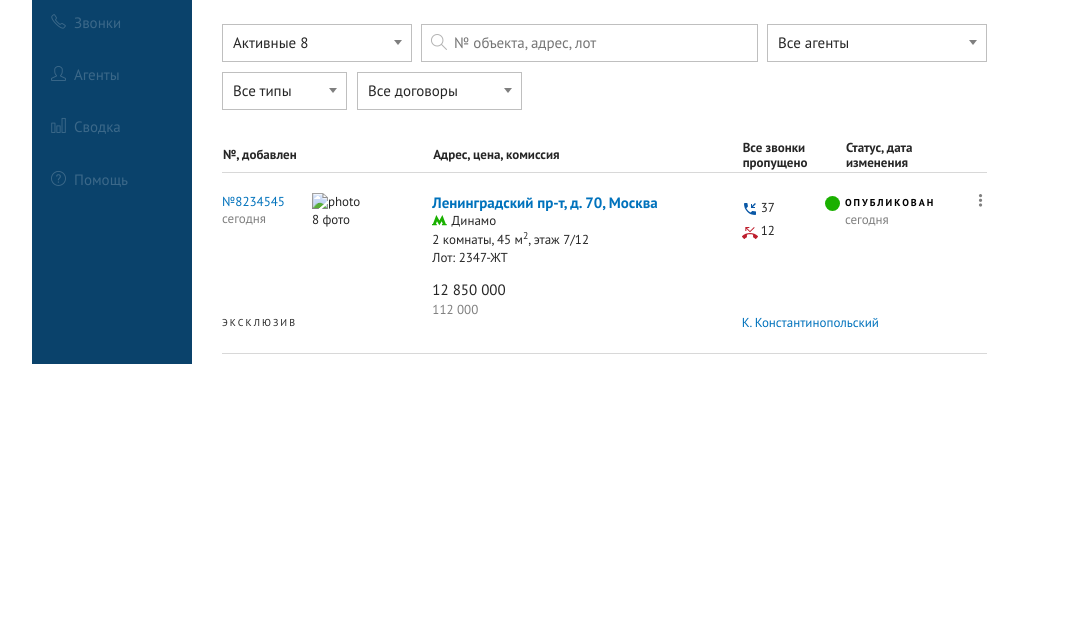
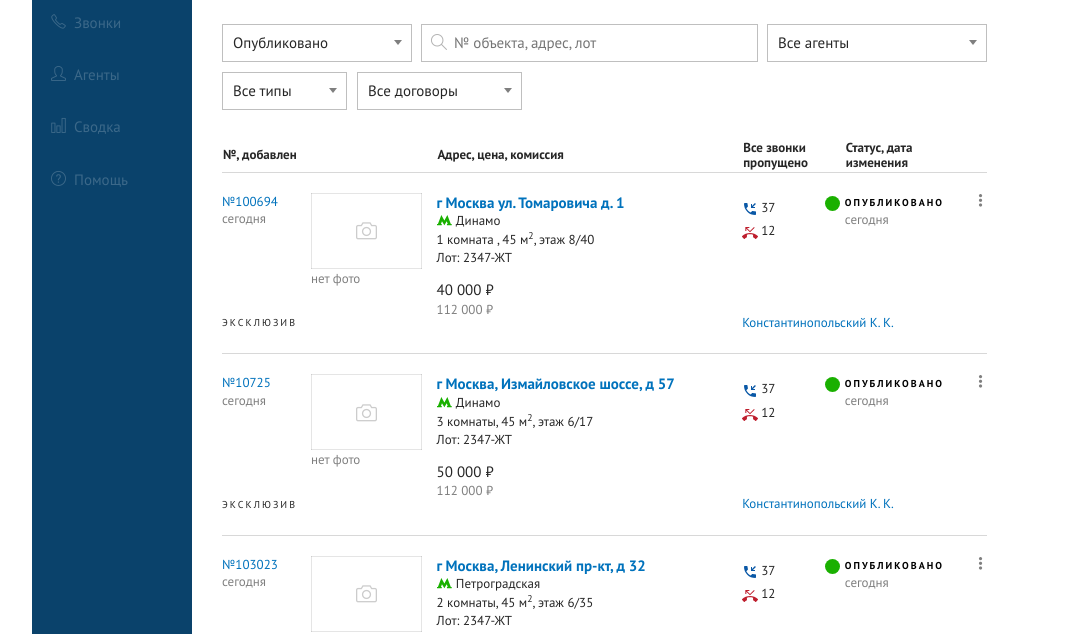
Before and after one commit to qramilq/33slona, a website: page dist/index.html in a window 1280 px wide. Shown: the part 170-804 px from the top of the page, without its empty margins (108-1176 px from the left). Drawn offline with nearby package versions, Linux system fonts and the light colour scheme; files that its build step writes are made by us from their sources.

Commit message:
angular added

```diff
--- /dev/null
+++ b/src/js/mainCtrl.js
@@ -0,0 +1,89 @@
+var app = angular.module('slonApp', []);
+
+app.controller('mainCtrl', function($scope, $http, $locale) {
+    // number separator
+    $locale.NUMBER_FORMATS.GROUP_SEP = " ";
+
+    // statuses
+    $scope.statusList = [
+        {
+            value: 0,
+            status:'Отклонен',
+            class:'rejected'
+        },
+        {
+            value: 1,
+            status:'Опубликовано',
+            class: 'public'
+        },
+        {
+            value: 2,
+            status:'Модерация',
+            class: 'moderation'
+        },
+        {
+            value: 3,
+            status:'Внесен аванс',
+            class: 'prepaid'
+        },
+        {
+            value: 4,
+            status:'Черновик',
+            class: 'draft'
+        }
+    ]
+
+    // set default status
+    $scope.statusFilter = $scope.statusList[1];
+
+    // get data from json
+    $http.get("../testObject.json")
+    .then(function(response) {
+        $scope.flats= response.data.data;
+        console.log('data is ', response.data.data)
+    });
+
+});
+
+app.filter('myFilter', function() {
+    return function(flats, statusFilter, searchFilter) {
+        if (flats){
+
+            // result filtered array
+            var filtered = [];
+
+            // checking flat's status function
+            checkStatus = function(flat, status) {
+                if (flat.status == status) return true;
+            }
+
+            checkSearch = function(flat, searchString) {
+                if (!searchString) return true;
+
+                var flatData = {
+                    id: flat['id'].toString().toLowerCase(),
+                    address: flat['address'].toString().toLowerCase(),
+                }
+                // format search string to string and to lower case to use indexOf()
+                var formattedSearchString = searchString.toString().toLowerCase();
+
+                // checking strings (need flat['lot'] check, don't have)
+                if ((flatData['id'].indexOf(formattedSearchString) != -1) || (flatData['address'].indexOf(formattedSearchString) != -1))
+                return true;
+            }
+
+            // checking each flat
+            for (var i = 0; i < flats.length; i++) {
+                if (checkStatus(flats[i], statusFilter.value) && checkSearch(flats[i], searchFilter))
+                    filtered.push(flats[i]);
+            }
+
+            // console.log('statusFilter ', statusFilter);
+            // console.log('searchFilter ', searchFilter);
+            // console.log('filtered ', filtered);
+            return filtered;
+
+        }
+
+    }
+});
--- a/src/scss/style.scss
+++ b/src/scss/style.scss
@@ -365,7 +365,7 @@ h3 {
 
 .objects {
     &-wrapper{
-        padding: 10px 45px 10px 30px;
+        padding: 10px 45px 104px 30px;
     }
     &__table {
         font-size: 13px;
@@ -407,7 +407,25 @@ h3 {
             bottom: 20px;
         }
         &-pic {}
-        &-pic-count { line-height: 1.54; }
+        &-no-pic {
+            width:110px;
+            height:75px;
+            background-color: #fff;
+            border: solid 1px rgba(0, 0, 0, 0.1);
+            display: table;
+
+            .icons {
+                display: table-cell;
+                vertical-align: middle;
+                text-align: center;
+                font-size: 21px;
+                color: rgba(0, 0, 0, 0.2);
+            }
+        }
+        &-pic-count {
+            color: rgba(0, 0, 0, 0.5);
+            line-height: 1.54;
+        }
         &-title {
             margin: 0;
         }
@@ -475,14 +493,46 @@ h3 {
             &_public:before {
                 @extend %status-icon;
                 background-color: $status_public;
-
+            }
+            &_moderation:before {
+                @extend %status-icon;
+                background-color: $status_moderation;
+            }
+            &_prepaid:before {
+                @extend %status-icon;
+                background-color: $status_prepaid;
+            }
+            &_rejected:before {
+                @extend %status-icon;
+                background-color: $status_rejected;
+            }
+            &_draft:before {
+                @extend %status-icon;
+                background-color: $status_draft;
             }
         }
-        &-more{
-            color: rgba(0, 0, 0, .5);
-            cursor: pointer;
-            &:hover {
+        &-controls{
+            &-wrapper{
+                cursor: pointer;
+            }
+
+            &_more {
+                color: rgba(0, 0, 0, .5);
+                &:hover {
+                    color: #BE1E2D;
+                }
+            }
+            &_edit {
+                color: #0072BC;
+                // &:hover {
+                //     color: #BE1E2D;
+                // }
+            }
+            &_remove {
                 color: #BE1E2D;
+                // &:hover {
+                //     color: #BE1E2D;
+                // }
             }
         }
     }
```
Also changed, not shown: dist/css/style.css, dist/css/style.min.css, dist/index.html, dist/js/mainCtrl.js (added).
